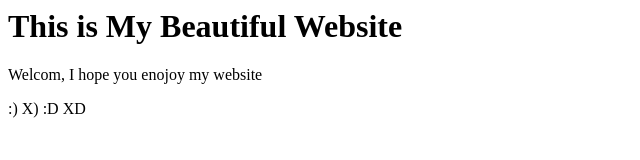
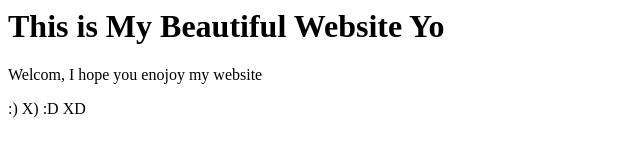
Before and after one commit to VolodymyrNaumov/awesome-repo, a plain HTML site: page index.html in a window 1280 px wide. Shown: the full height of the page, 0-640 px from the left. Drawn offline with Linux system fonts and the light colour scheme.

Commit message:
Innitial commit

```diff
--- a/index.html
+++ b/index.html
@@ -1,6 +1,6 @@
 <html>
 <title>This is my website</title>
-<h1>This is My Beautiful Website</h1>
+<h1>This is My Beautiful Website Yo</h1>
 <p>Welcom, I hope you enojoy my website</p>
 <p> :) X) :D XD </p>
 </html>
```
